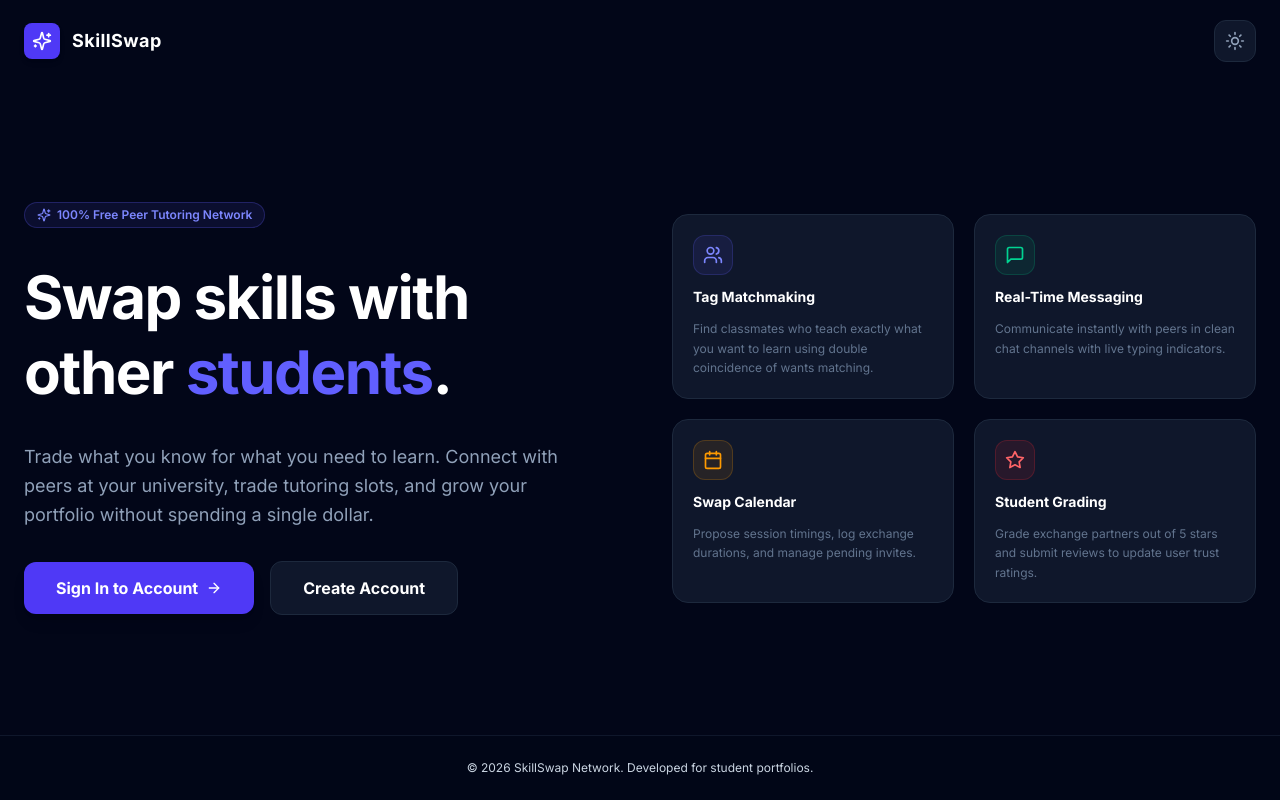
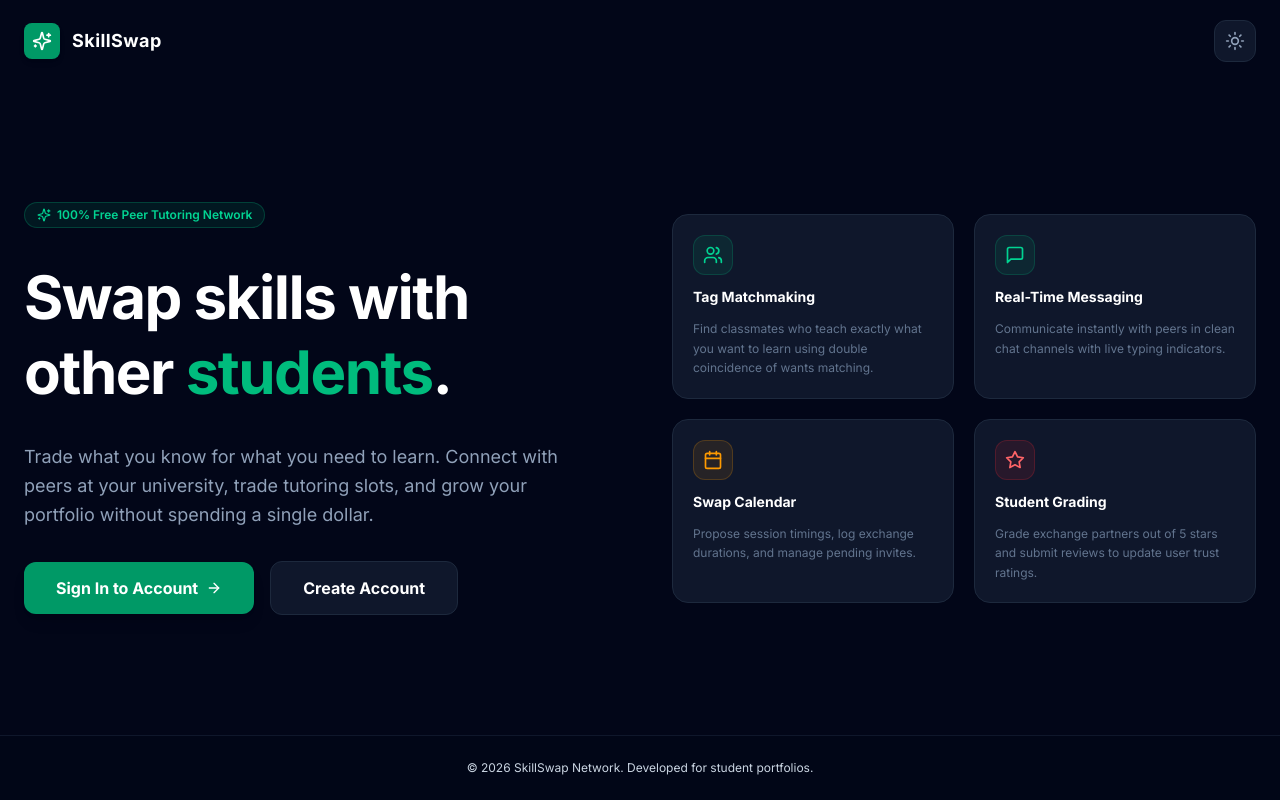
Before and after one commit to Pratikkumarsahu/Skill-Swap, a React app in the folder frontend/: page / in a window 1280 px wide. Built offline with nearby package versions, Linux system fonts and the light colour scheme; no server answers; the HTML template or start-up script is replaced by a standard one.

Commit message:
Update main project color theme from blue/indigo to green/emerald using Tailwind v4 theme property remapping

```diff
--- a/frontend/src/index.css
+++ b/frontend/src/index.css
@@ -1,5 +1,34 @@
 @import url('https://fonts.googleapis.com/css2?family=Inter:wght@300;400;500;600;700&display=swap');
 @import "tailwindcss";
+
+/* ==========================================================================
+   TAILWIND V4 THEME REMAPPING (INDIGO ➜ EMERALD GREEN, VIOLET ➜ TEAL)
+   ========================================================================== */
+@theme {
+  --color-indigo-50: var(--color-emerald-50);
+  --color-indigo-100: var(--color-emerald-100);
+  --color-indigo-200: var(--color-emerald-200);
+  --color-indigo-300: var(--color-emerald-300);
+  --color-indigo-400: var(--color-emerald-400);
+  --color-indigo-500: var(--color-emerald-500);
+  --color-indigo-600: var(--color-emerald-600);
+  --color-indigo-700: var(--color-emerald-700);
+  --color-indigo-800: var(--color-emerald-800);
+  --color-indigo-900: var(--color-emerald-900);
+  --color-indigo-950: var(--color-emerald-950);
+
+  --color-violet-50: var(--color-teal-50);
+  --color-violet-100: var(--color-teal-100);
+  --color-violet-200: var(--color-teal-200);
+  --color-violet-300: var(--color-teal-300);
+  --color-violet-400: var(--color-teal-400);
+  --color-violet-500: var(--color-teal-500);
+  --color-violet-600: var(--color-teal-600);
+  --color-violet-700: var(--color-teal-700);
+  --color-violet-800: var(--color-teal-800);
+  --color-violet-900: var(--color-teal-900);
+  --color-violet-950: var(--color-teal-950);
+}
 
 :root {
   font-family: 'Inter', sans-serif;
@@ -45,9 +74,9 @@ body {
   background-color: rgba(241, 245, 249, 0.6) !important;
 }
 
-/* Banners and stats blocks */
+/* Banners and stats blocks (Updated to green themes) */
 .light .bg-indigo-900\/40 {
-  background-color: #e0e7ff !important;
+  background-color: #d1fae5 !important; /* light green */
 }
 
 .light .bg-red-950\/20 {
@@ -60,7 +89,7 @@ body {
 
 .light .bg-indigo-500\/10,
 .light .bg-indigo-600\/10 {
-  background-color: #e0e7ff !important;
+  background-color: #d1fae5 !important;
 }
 
 .light .bg-amber-500\/10 {
@@ -99,9 +128,9 @@ body {
   color: #64748b !important;
 }
 
-/* Custom highlighted text inside cards */
+/* Custom highlighted text inside cards (Updated to green/emerald) */
 .light .text-indigo-400 {
-  color: #4f46e5 !important;
+  color: #059669 !important; /* emerald-600 */
 }
 
 .light .text-emerald-400 {
```
